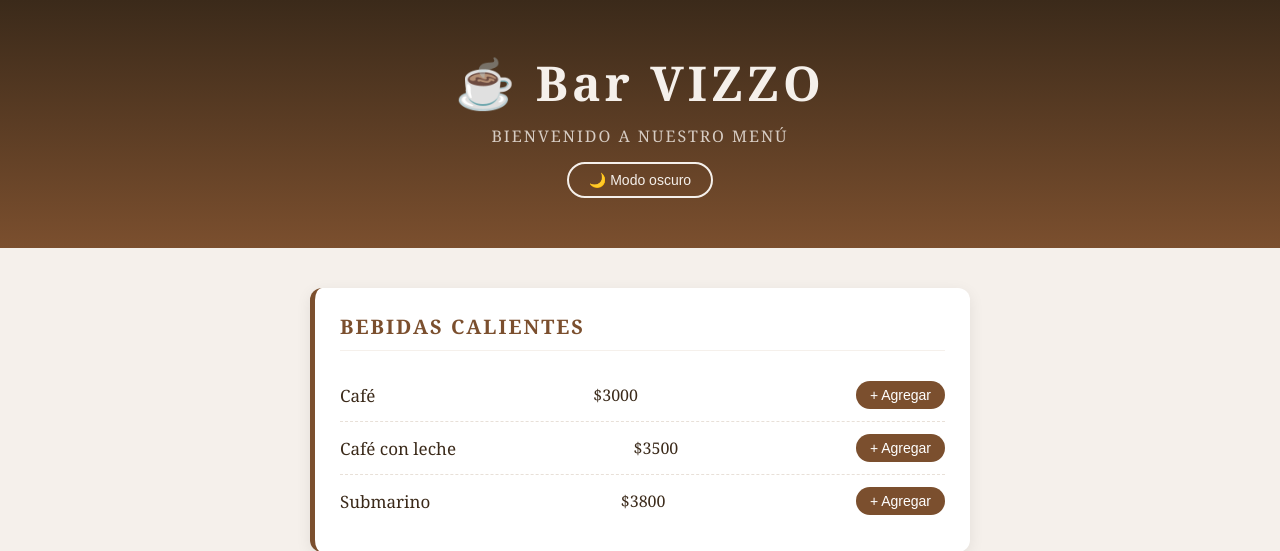
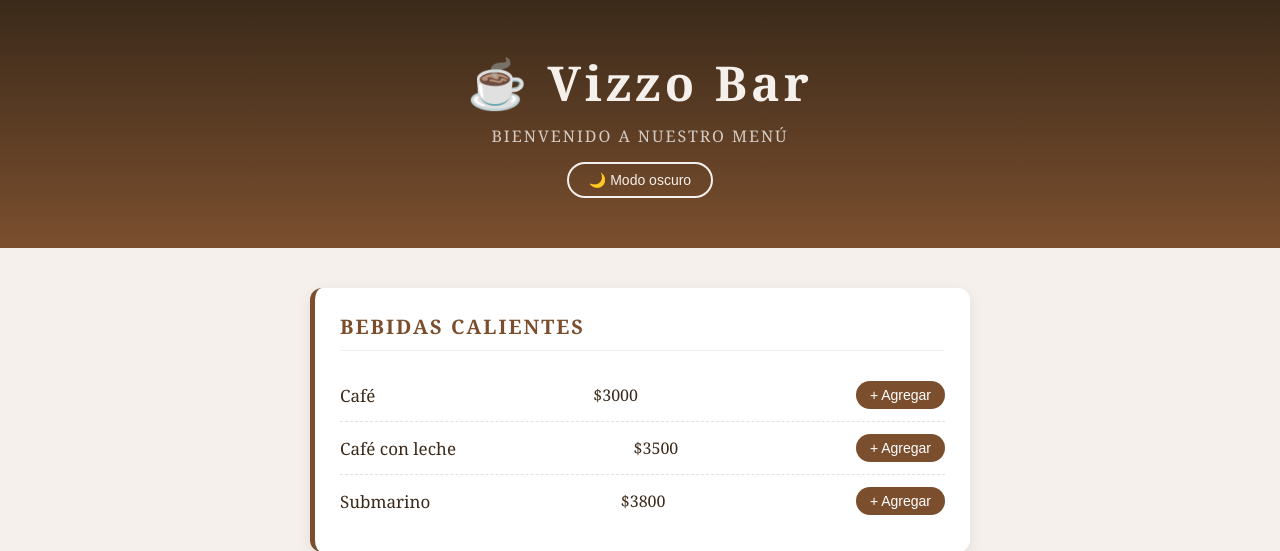
Before and after one commit to ismaelsantillan279/caf--bar-men-mi-primer-repositorio-, a Flask app: page / in a window 1280 px wide. Shown: the top 551 px of the page. Run offline with Flask 3, Linux system fonts and the light colour scheme.

Commit message:
cambio nombre bar

```diff
--- a/templates/index.html
+++ b/templates/index.html
@@ -8,7 +8,7 @@
     </head>
     <body>
         <header>
-            <h1>☕ Bar VIZZO</h1>
+            <h1>☕ Vizzo Bar</h1>
             <p>Bienvenido a nuestro menú</p>
             <button id="btn-tema" onclick="toggleTema()">🌙 Modo oscuro</button>
         </header>
```
